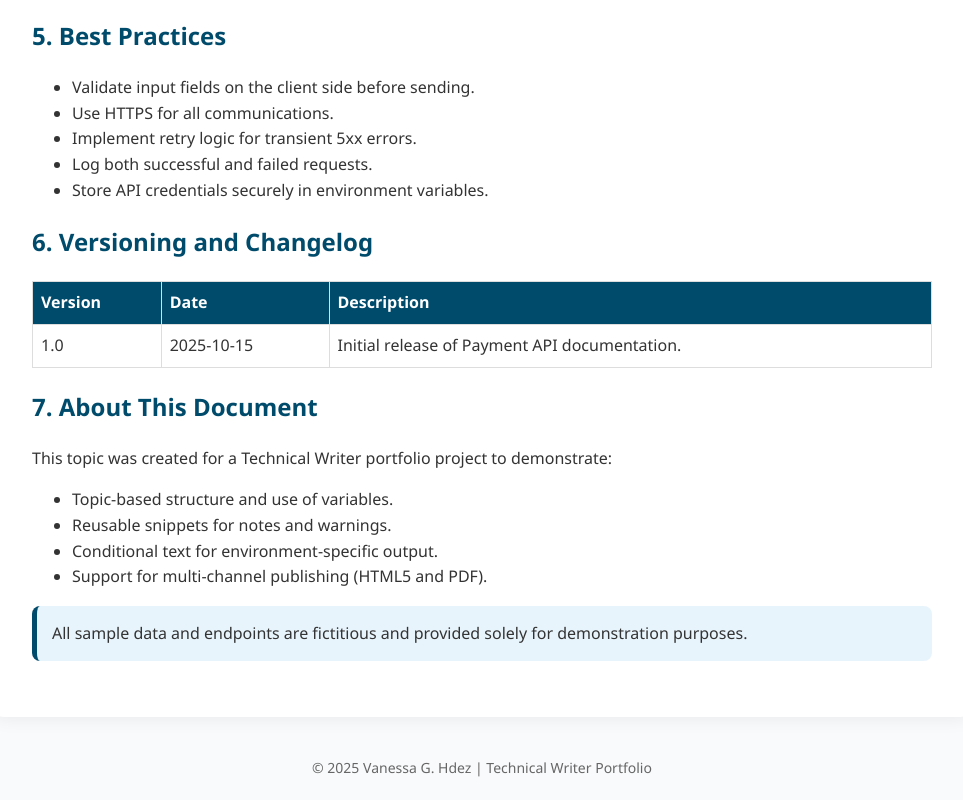
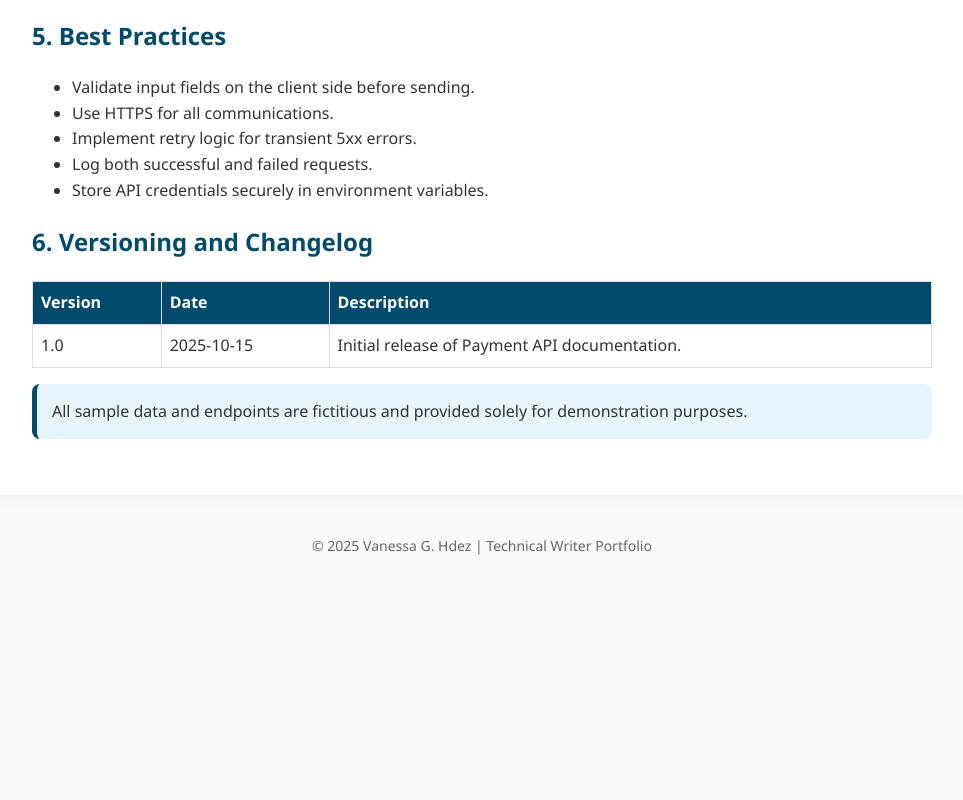
Before and after one commit to Vanessa-G-Hdez/TW_Portfolio_2025, a plain HTML site: page index.html in a window 1280 px wide. Shown: the part 3256-4056 px from the top of the page, without its empty margins (158-1121 px from the left). After the commit the page ends 3834 px from the top, so only its background shows below. Drawn offline with Linux system fonts and the light colour scheme.

Commit message:
index.html

```diff
--- a/index.html
+++ b/index.html
@@ -208,14 +208,6 @@
       </tbody>
     </table>
 
-    <h2>7. About This Document</h2>
-    <p>This topic was created for a Technical Writer portfolio project to demonstrate:</p>
-    <ul>
-      <li>Topic-based structure and use of variables.</li>
-      <li>Reusable snippets for notes and warnings.</li>
-      <li>Conditional text for environment-specific output.</li>
-      <li>Support for multi-channel publishing (HTML5 and PDF).</li>
-    </ul>
 
     <p class="note">
       All sample data and endpoints are fictitious and provided solely for demonstration purposes.
```
